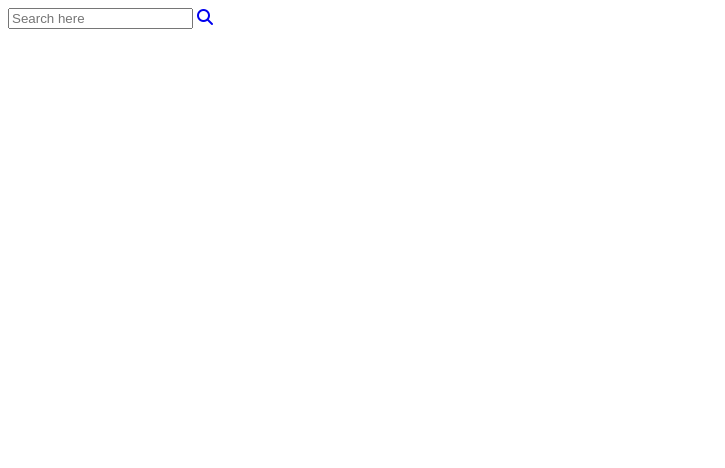
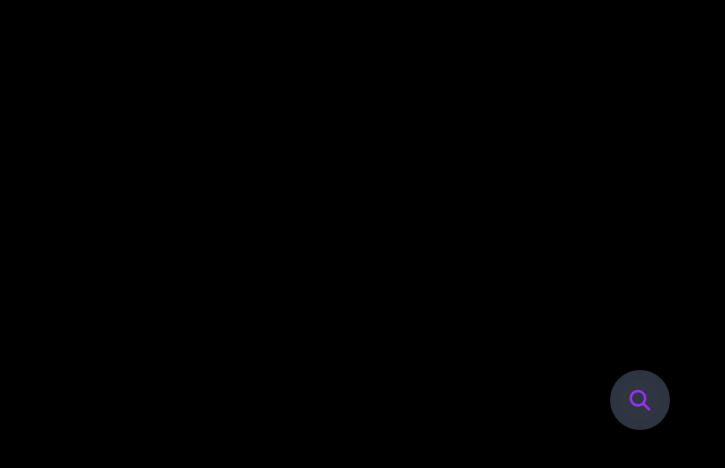
Before and after one commit to akshayjoseph06/searchbox, a plain HTML site: page index.html in a window 1280 px wide. Shown: the whole page, without its empty margins (0-725 px from the left). Drawn offline with Linux system fonts and the light colour scheme; the site is published under a folder, as on GitHub Pages, so addresses that start at the root find nothing.

Commit message:
Update index.html

```diff
--- a/index.html
+++ b/index.html
@@ -6,7 +6,7 @@
     <meta name="viewport" content="width=device-width, initial-scale=1.0">
     <title>Search Box</title>
     <script src="https://kit.fontawesome.com/1dccecd63f.js" crossorigin="anonymous"></script>
-    <link rel="stylesheet" href="/docs/assets/css/style.css">
+    <link rel="stylesheet" href="./docs/assets/css/style.css">
 </head>
 <body>
     <div class="SearchBox">
```
